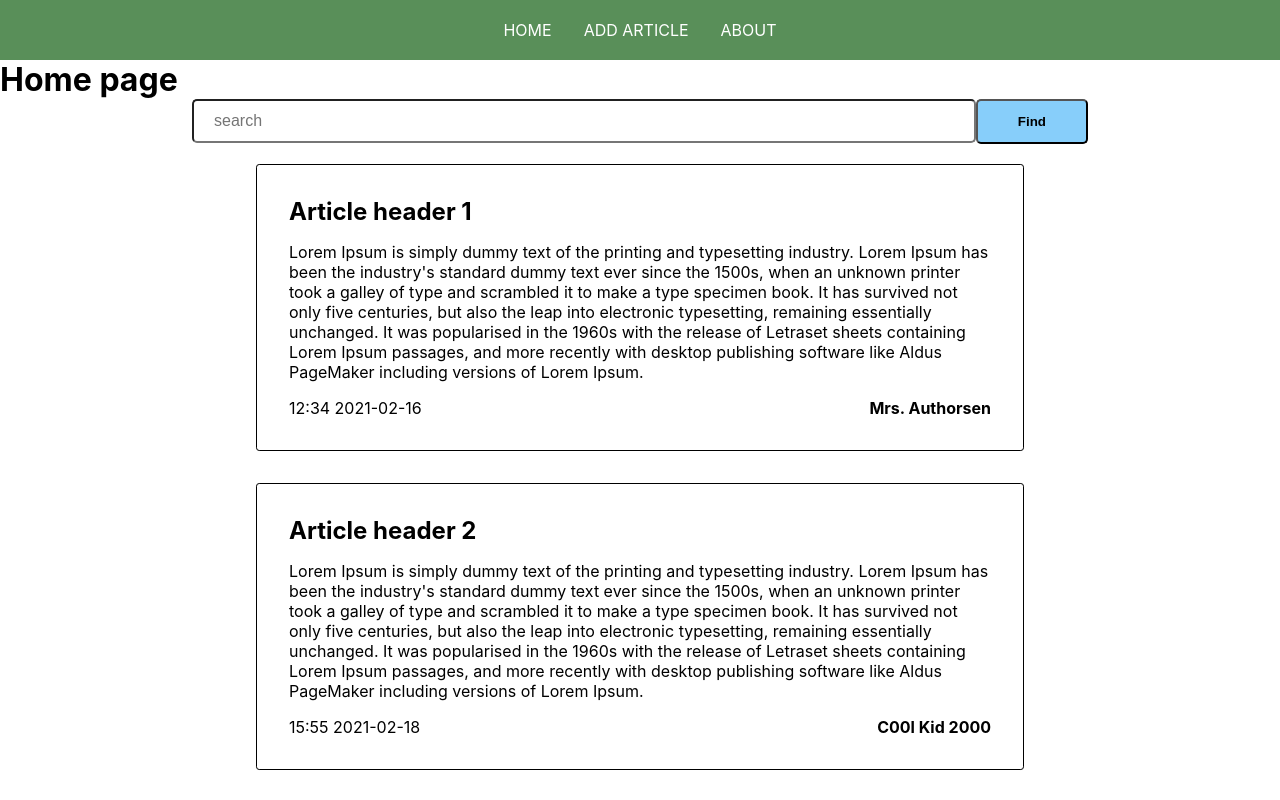
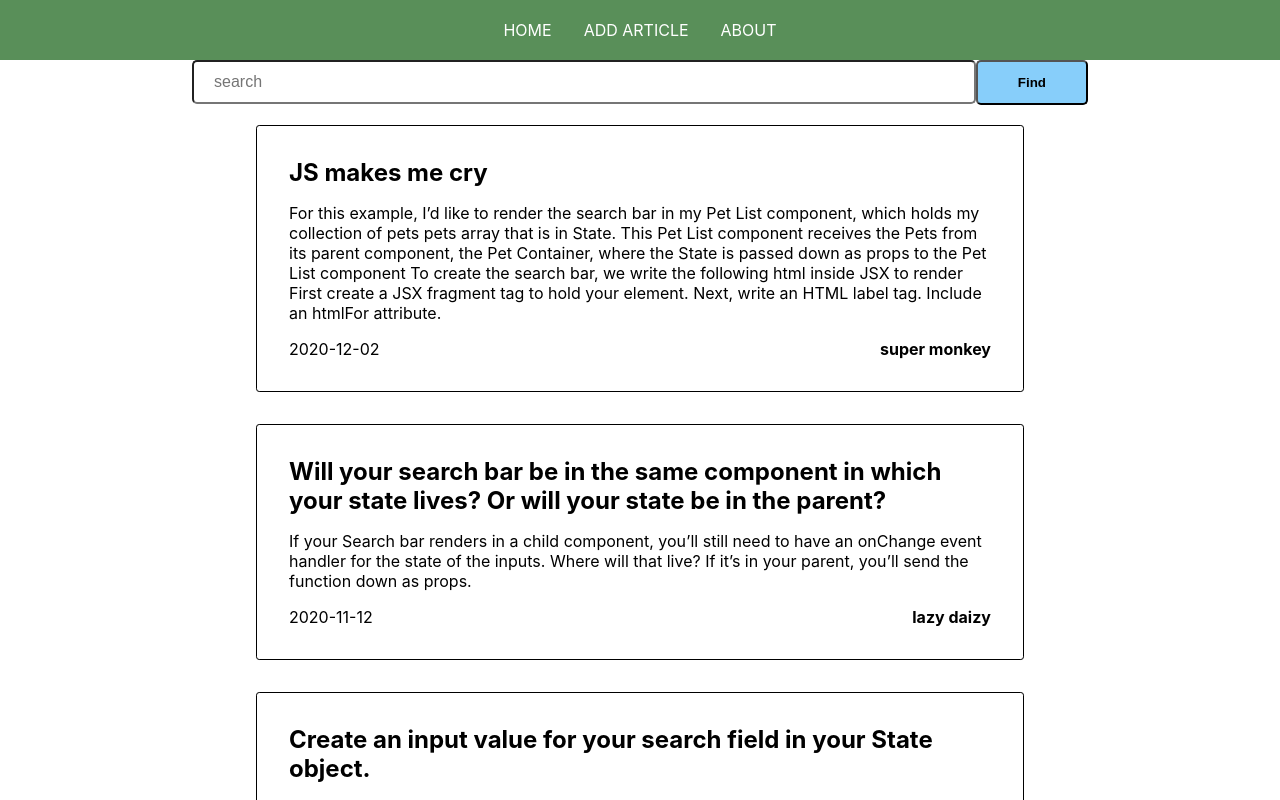
Before and after one commit to SvitlanaRybakova/react-app-group-blogg, a React (Create React App) app: page / in a window 1280 px wide. Shown: the top 800 px of the page. Built offline with nearby package versions, Linux system fonts and the light colour scheme.

Commit message:
Made articles dynamic

```diff
--- a/src/components/ArticleItem.js
+++ b/src/components/ArticleItem.js
@@ -1,24 +1,23 @@
 import styles from "../styles/ArticleItem.module.css";
+import { ArticleContext } from "../contexts/ArticleContext";
+import { useContext } from "react";
 
 function ArticleItem(){
+  const { articles } = useContext(ArticleContext)
   return(
     <div className={styles.articleItem}>
-      <section className={styles.content}>
-      <h1 className={styles.header}>Article header 1</h1>
-      <p className={styles.article}>Lorem Ipsum is simply dummy text of the printing and typesetting industry. Lorem Ipsum has been the industry's standard dummy text ever since the 1500s, when an unknown printer took a galley of type and scrambled it to make a type specimen book. It has survived not only five centuries, but also the leap into electronic typesetting, remaining essentially unchanged. It was popularised in the 1960s with the release of Letraset sheets containing Lorem Ipsum passages, and more recently with desktop publishing software like Aldus PageMaker including versions of Lorem Ipsum.</p>
-      <div className={styles.detailContainer}>
-      <span className={styles.timestamp}>12:34 2021-02-16</span>
-      <span className={styles.author}>Mrs. Authorsen</span>
-      </div>
+      {articles.map(article =>{
+        return(
+          <section className={styles.content}>
+          <h1 className={styles.header}>{article.title}</h1>
+          <p className={styles.article}>{article.content}</p>
+          <div className={styles.detailContainer}>
+            <span className={styles.timestamp}>{article.date}</span>
+            <span className={styles.author}>{article.author}</span>
+          </div>
       </section>
-      <section className={styles.content}>
-      <h1 className={styles.header}>Article header 2</h1>
-      <p className={styles.article}>Lorem Ipsum is simply dummy text of the printing and typesetting industry. Lorem Ipsum has been the industry's standard dummy text ever since the 1500s, when an unknown printer took a galley of type and scrambled it to make a type specimen book. It has survived not only five centuries, but also the leap into electronic typesetting, remaining essentially unchanged. It was popularised in the 1960s with the release of Letraset sheets containing Lorem Ipsum passages, and more recently with desktop publishing software like Aldus PageMaker including versions of Lorem Ipsum.</p>
-      <div className={styles.detailContainer}>
-      <span className={styles.timestamp}>15:55 2021-02-18</span>
-      <span className={styles.author}>C00l Kid 2000</span>
-      </div>
-      </section>
+        )
+      })}
     </div>
   );
 }
--- a/src/pages/Home.js
+++ b/src/pages/Home.js
@@ -4,7 +4,6 @@ import Search from "../components/Search";
 function Home(){
   return(
     <div className="home">
-      <h1>Home page</h1>
       <Search/>
       <ArticleItem></ArticleItem>
     </div>
```
